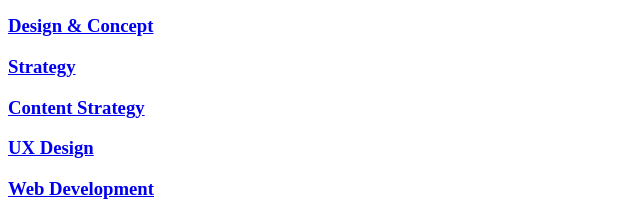
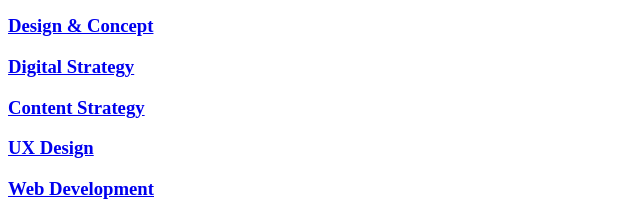
Before and after one commit to AlphaShrodinger/holbertonschool-web_front_end, a plain HTML site: page html_advanced/23-index.html in a window 1280 px wide. Shown: the part 401-617 px from the top of the page, 0-640 px from the left. Drawn offline with Linux system fonts and the light colour scheme.

Commit message:
rewriting text

```diff
--- a/html_advanced/23-index.html
+++ b/html_advanced/23-index.html
@@ -52,7 +52,7 @@
                 </header>
                 <div>
                     <h3><a href="#">Design & Concept</a></h3>
-                    <h3><a href="#">Strategy</a></h3>
+                    <h3><a href="#">Digital Strategy</a></h3>
                     <h3><a href="#">Content Strategy</a></h3>
                     <h3><a href="#">UX Design</a></h3>
                     <h3><a href="#">Web Development</a></h3>
```
